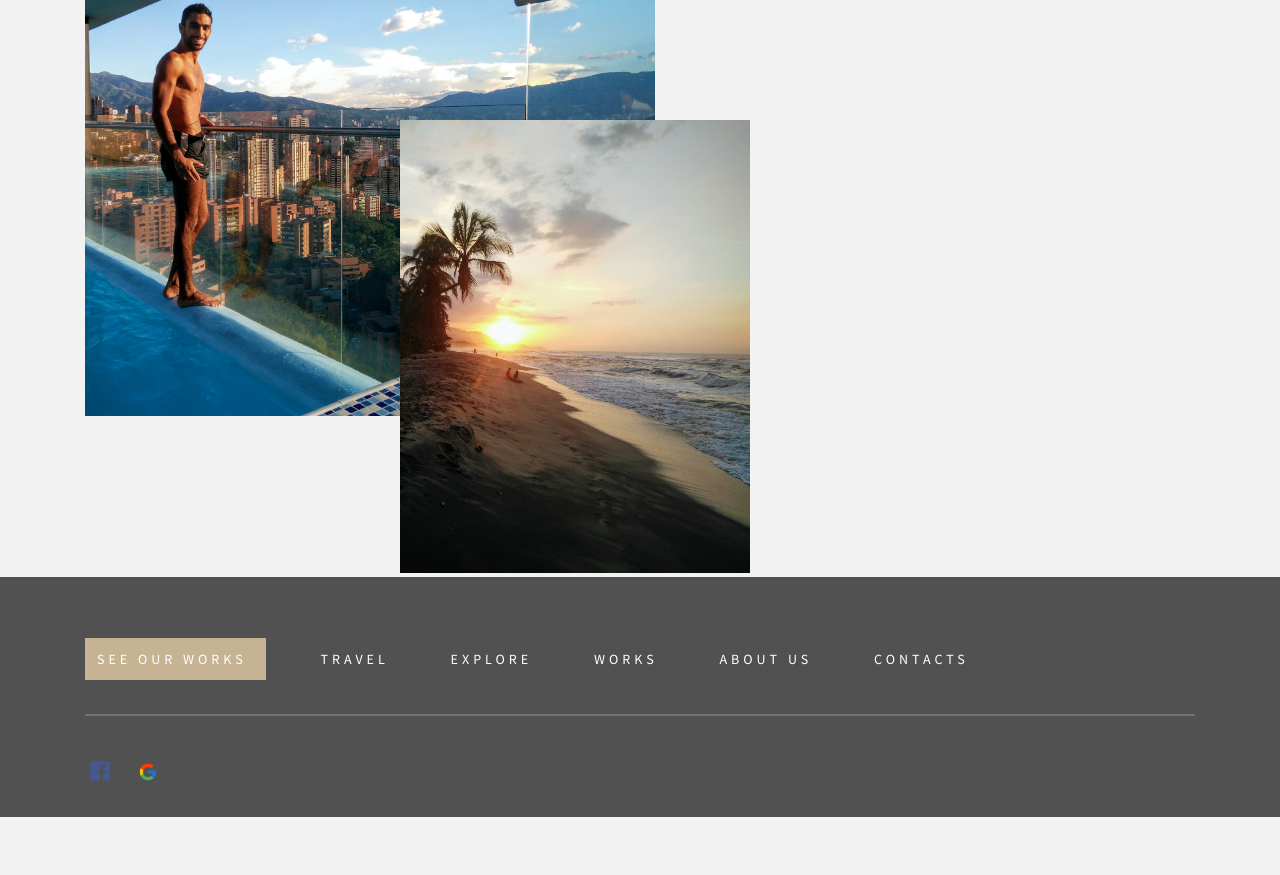
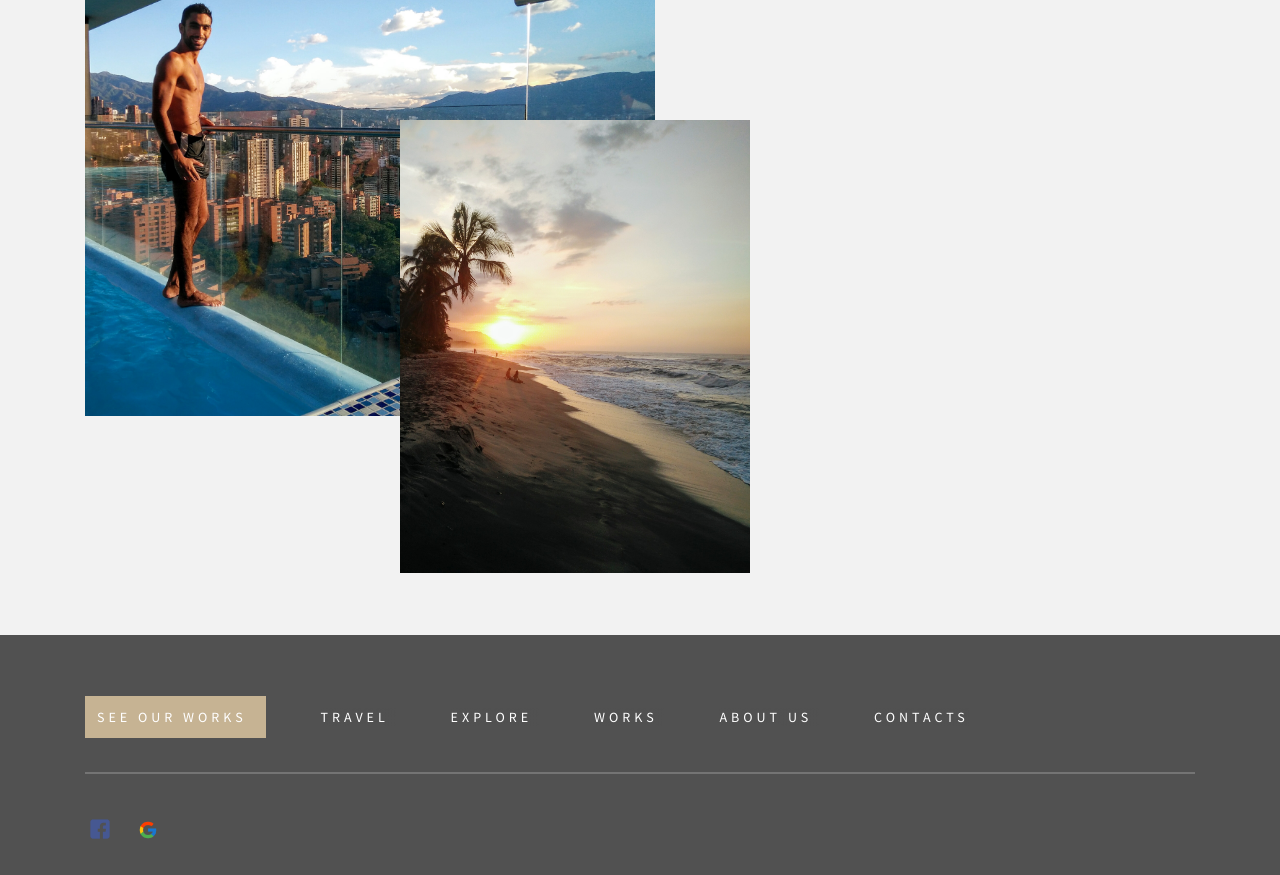
Before and after one commit to eiloncohen/Exercises, a PHP site: page / in a window 1280 px wide. Shown: the part 1184-2059 px from the top of the page. Before the commit the page ends 2001 px from the top, so only its background shows below. Run offline with PHP 8.4, Linux system fonts and the light colour scheme; some libraries are stand-ins or nearby versions.

Commit message:
Update style.css

```diff
--- a/ex2/includes/style.css
+++ b/ex2/includes/style.css
@@ -22,6 +22,7 @@ body
 
 header,
 footer{
+    margin-top: 58px;
     width: 100%;
 }
 
```
